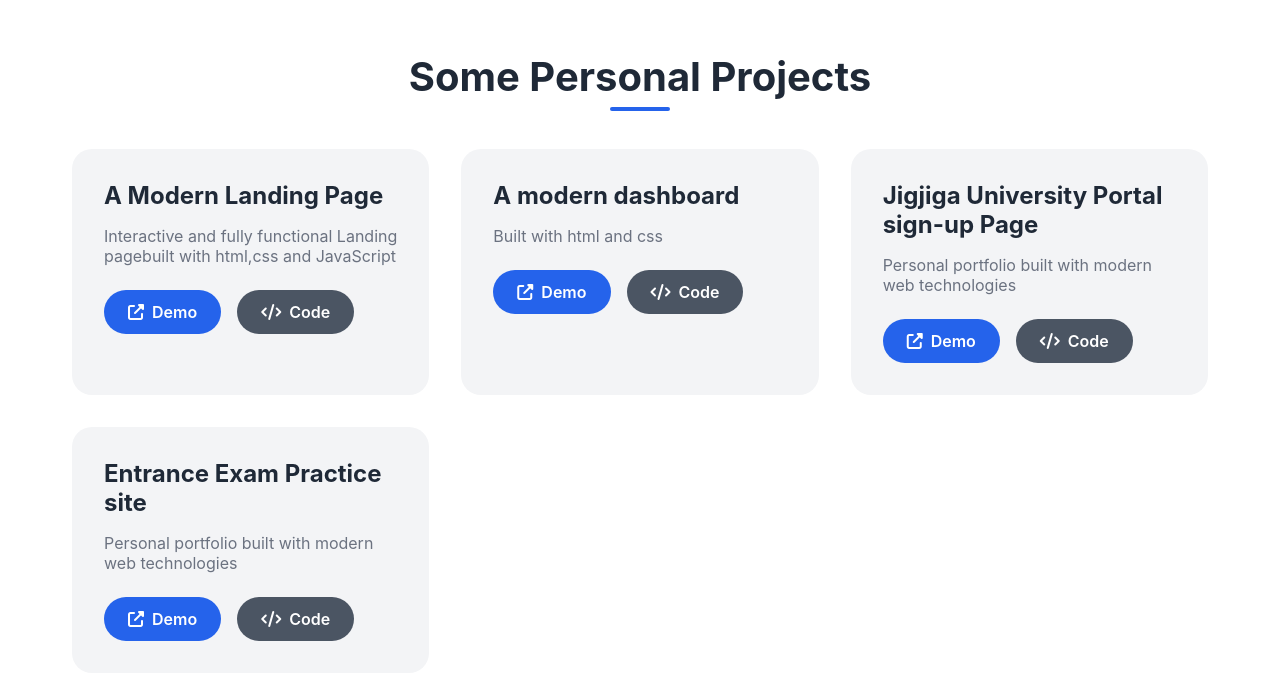
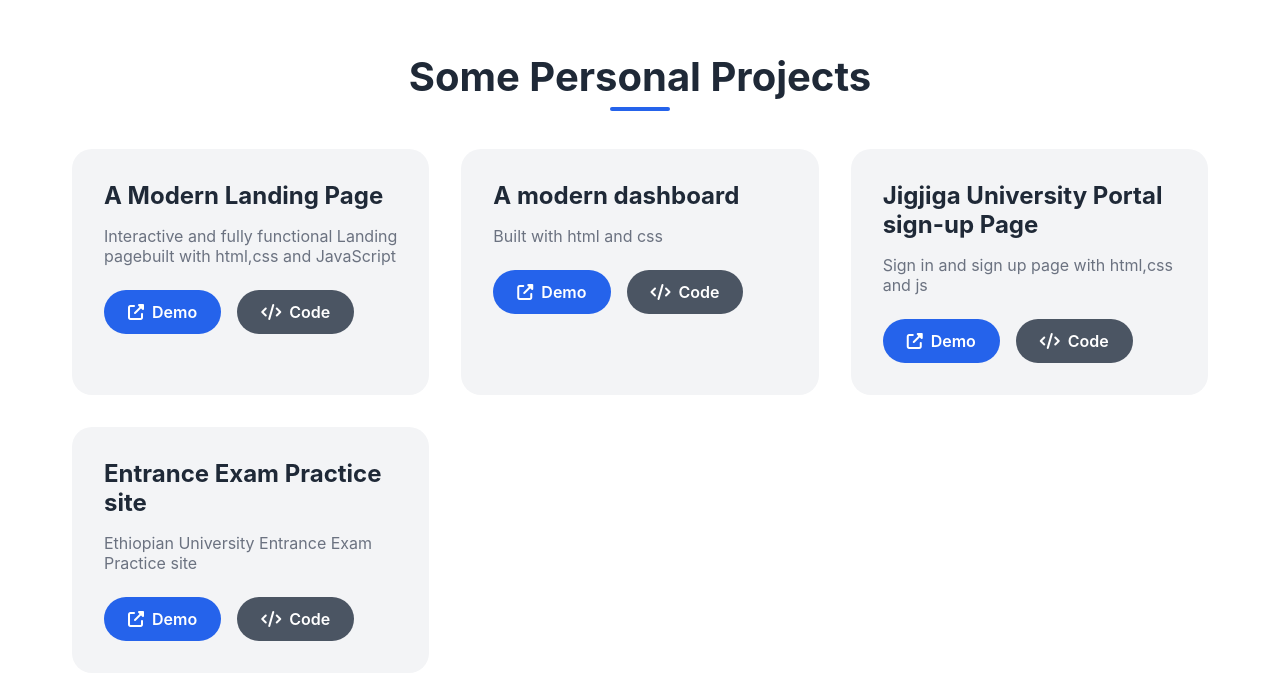
Before and after one commit to ahmedrishid/portfolio, a plain HTML site: page index.html in a window 1280 px wide. Shown: the part 1975-2654 px from the top of the page. Drawn offline with Linux system fonts and the light colour scheme.

Commit message:
Update index.html

```diff
--- a/index.html
+++ b/index.html
@@ -117,7 +117,7 @@
             </div>
             <div class="project-card">
                 <h3>Jigjiga University Portal sign-up Page</h3>
-                <p>Personal portfolio built with modern web technologies</p>
+                <p>Sign in and sign up page with html,css and js</p>
                 <div class="project-links">
                     <a href="https://ahmedrishid.github.io/jjulog/"  target="_blank"  class="project-btn demo-btn">
                         <i class="fas fa-external-link-alt"></i>
@@ -131,13 +131,13 @@
             </div>
             <div class="project-card">
                 <h3>Entrance Exam Practice site</h3>
-                <p>Personal portfolio built with modern web technologies</p>
+                <p>Ethiopian University Entrance Exam Practice site</p>
                 <div class="project-links">
                     <a href="https://ahmedrishid.github.io/Entrance-Exam-practice/"  target="_blank"  class="project-btn demo-btn">
                         <i class="fas fa-external-link-alt"></i>
                         Demo
                     </a>
-                    <a href="hhttps://github.com/ahmedrishid/Entrance-Exam-practice.git" target="_blank" class="project-btn code-btn">
+                    <a href="https://github.com/ahmedrishid/Entrance-Exam-practice.git" target="_blank" class="project-btn code-btn">
                         <i class="fas fa-code"></i>
                         Code
                     </a>
```
